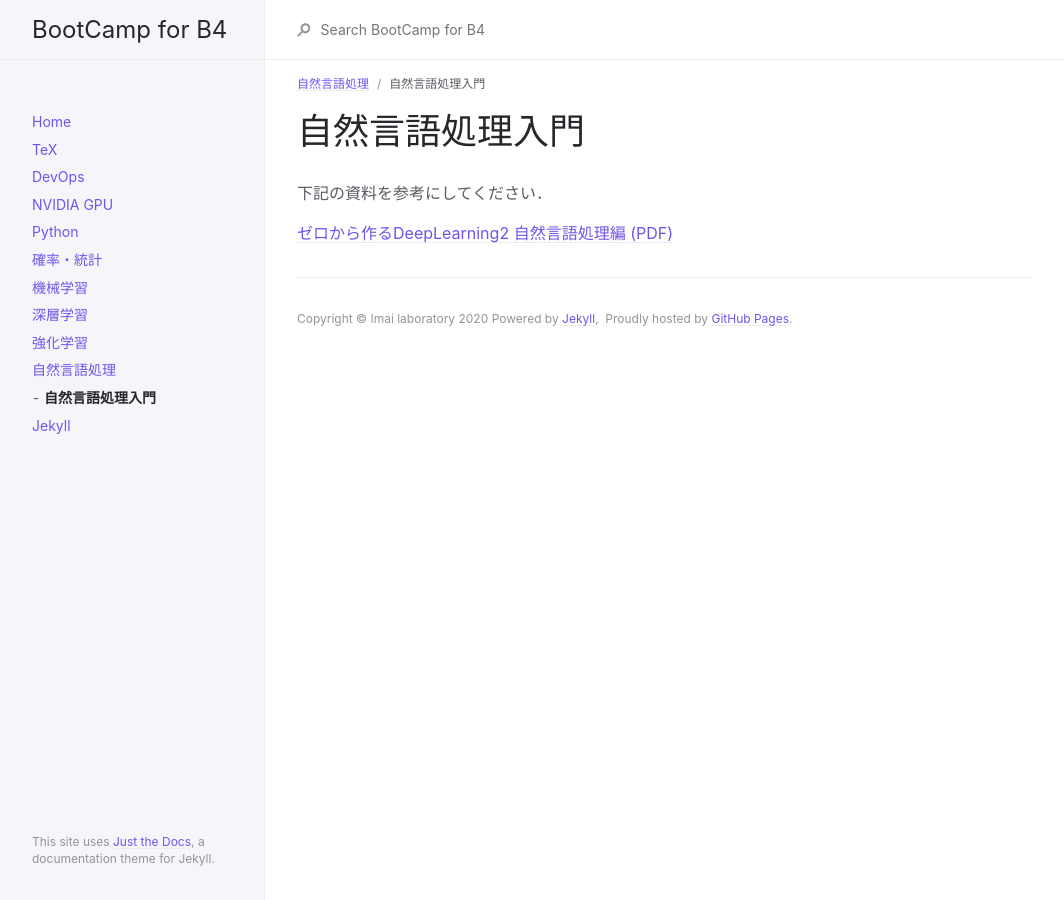
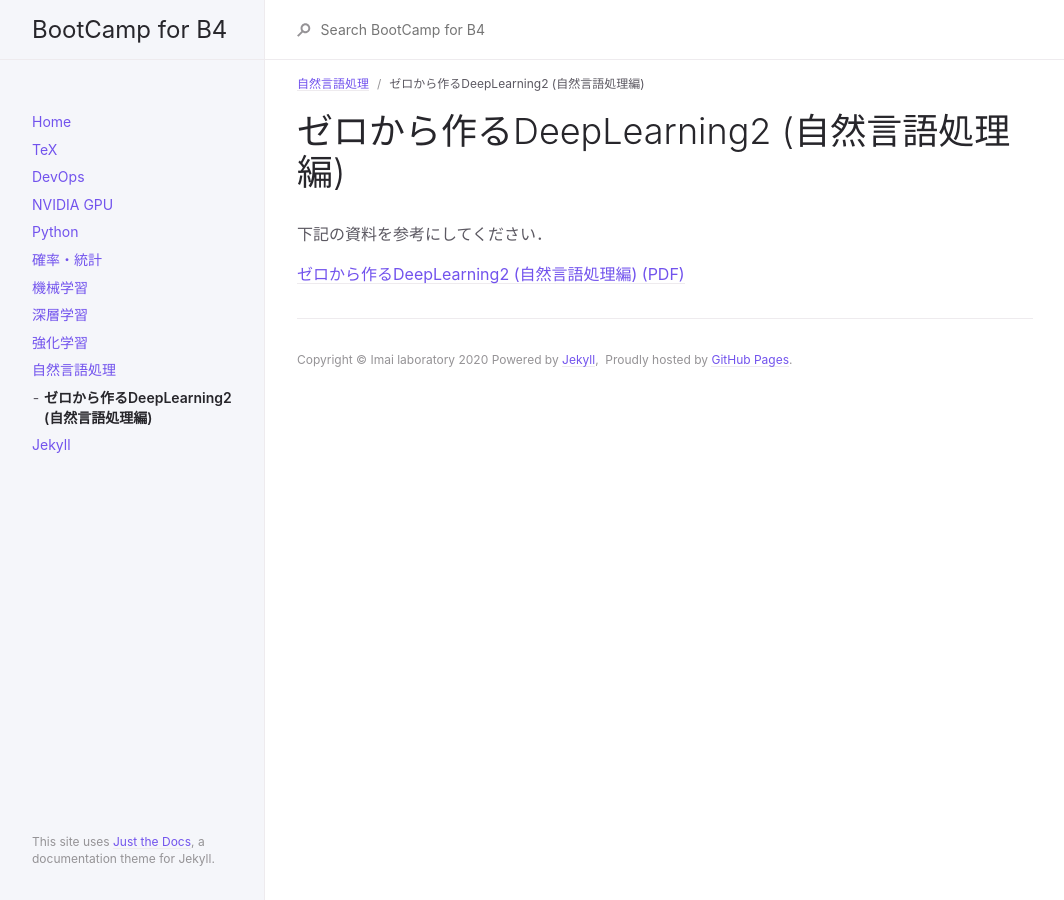
Before and after one commit to imai-laboratory/b4_induction_training, a Jekyll site: the page built from docs/nlp/dl_fromscratch2_nlp.md, in a window 1280 px wide. Shown: the whole page, without its empty margins (107-1171 px from the left). Built offline with Jekyll 4.4.1, drawn with Linux system fonts in a browser that asks for light colours.

Commit message:
modify title

```diff
--- a/docs/nlp/dl_fromscratch2_nlp.md
+++ b/docs/nlp/dl_fromscratch2_nlp.md
@@ -1,12 +1,12 @@
 ---
 layout: default
-title: 自然言語処理入門
+title: ゼロから作るDeepLearning2 (自然言語処理編)
 parent: 自然言語処理
 nav_order: 1
 ---
 
-# 自然言語処理入門
+# ゼロから作るDeepLearning2 (自然言語処理編)
 
 下記の資料を参考にしてください．
 
-[ゼロから作るDeepLearning2 自然言語処理編 (PDF)](https://www.ailab.ics.keio.ac.jp/b4_induction_training/docs/nlp/dl_fromscratch2_nlp.pdf)
+[ゼロから作るDeepLearning2 (自然言語処理編) (PDF)](https://www.ailab.ics.keio.ac.jp/b4_induction_training/docs/nlp/dl_fromscratch2_nlp.pdf)
```
